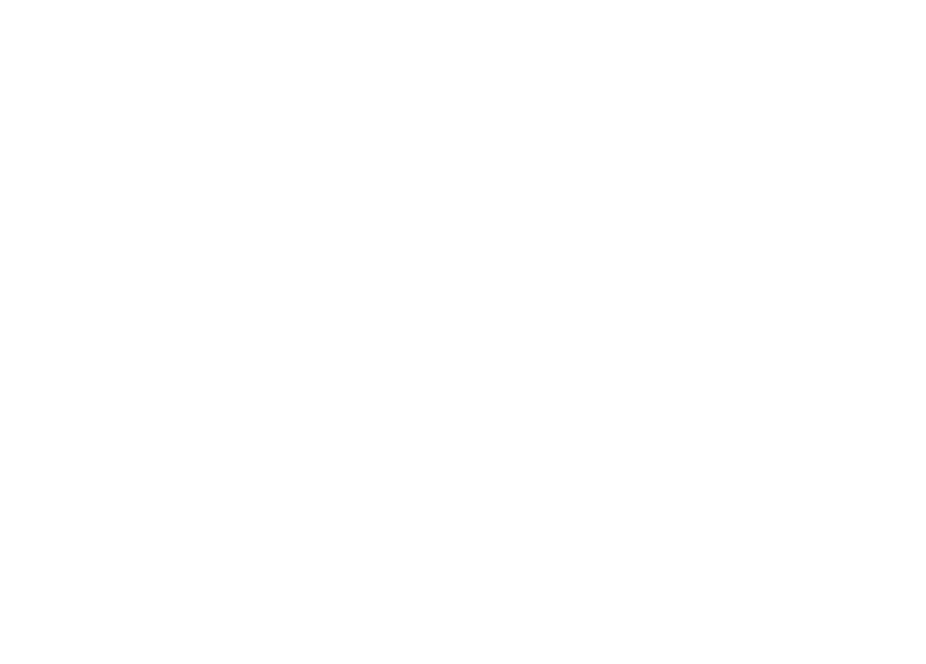
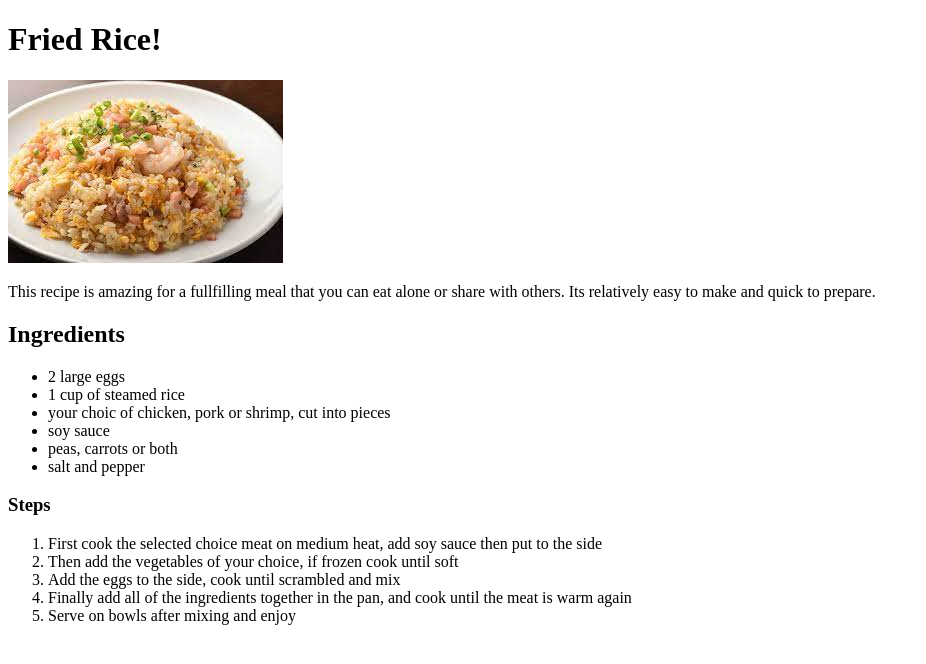
Before and after one commit to shucodes/odin-recipes, a plain HTML site: page recipes/friedrice.html in a window 1280 px wide. Shown: the whole page, without its empty margins (0-926 px from the left). Drawn offline with Linux system fonts and the light colour scheme.

Commit message:
finish fried rice page

```diff
--- a/recipes/friedrice.html
+++ b/recipes/friedrice.html
@@ -0,0 +1,32 @@
+<!DOCTYPE html>
+<html lang="en">
+<head>
+    <meta charset="UTF-8">
+    <meta http-equiv="X-UA-Compatible" content="IE=edge">
+    <meta name="viewport" content="width=device-width, initial-scale=1.0">
+    <title>Document</title>
+</head>
+<body>
+    <h1>Fried Rice!</h1>
+    <img src="../images/friedrice.jpeg" a;t="Picture of fried rice">
+    <p>This recipe is amazing for a fullfilling meal that you can eat alone or share with others. Its relatively easy to make and quick to prepare.</p>
+    <h2>Ingredients</h2>
+    <ul>
+        <li>2 large eggs</li>
+        <li>1 cup of steamed rice</li>
+        <li> your choic of chicken, pork or shrimp, cut into pieces</li>
+        <li>soy sauce</li>
+        <li>peas, carrots or both</li>
+        <li>salt and pepper</li>
+    </ul>
+    <h3>Steps</h3>
+    <ol>
+        <li>First cook the selected choice meat on medium heat, add soy sauce then put to the side </li>
+        <li>Then add the vegetables of your choice, if frozen cook until soft</li>
+        <li>Add the eggs to the side, cook until scrambled and mix</li>
+        <li>Finally add all of the ingredients together in the pan, and cook until the meat is warm again</li>
+        <li>Serve on bowls after mixing and enjoy</li>
+    </ol>
+
+</body>
+</html>
```
Also changed, not shown: index.html (+1 -1 lines), images/baconeggramen.jpg (added), images/baconpancakes.jpg (added), images/friedrice.jpeg (added).
